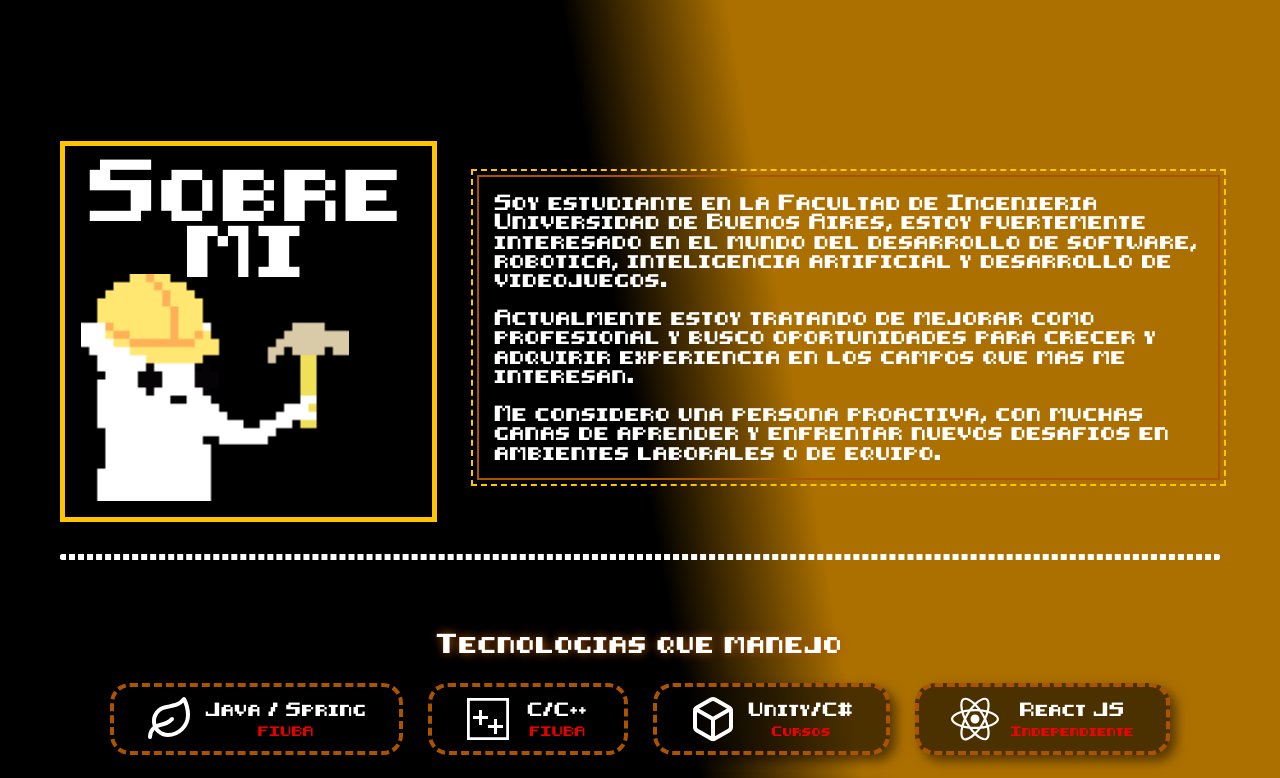
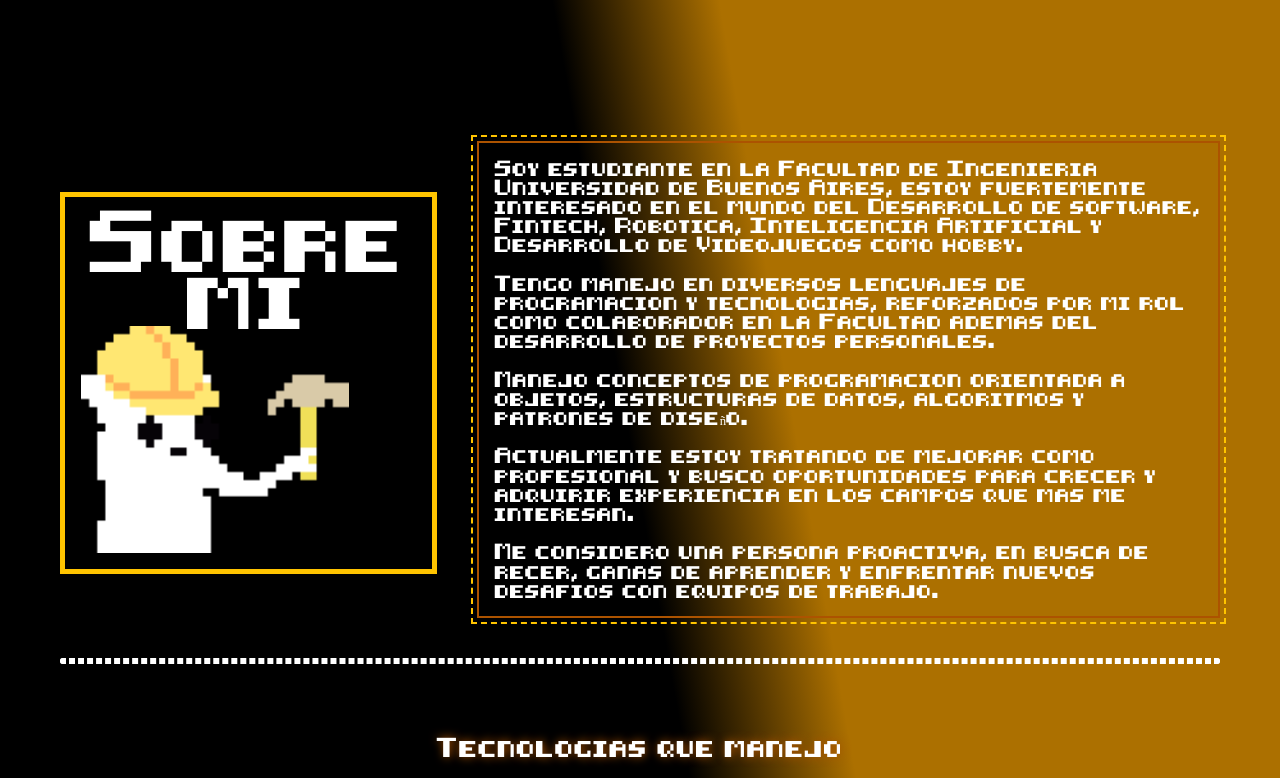
Before and after one commit to Yakolin/Myportfolio, a React (Vite) app: page / in a window 1280 px wide. Shown: the part 613-1391 px from the top of the page. Built offline with nearby package versions, Linux system fonts and the light colour scheme; what tailwindcss-animated would draw is missing.

Commit message:
More data to profile

```diff
--- a/src/components/profile.tsx
+++ b/src/components/profile.tsx
@@ -13,13 +13,19 @@ export default function Profile() {
             <div className="profile-bio">
                 <p style={{ textAlign: "left" }}>
                     Soy estudiante en la Facultad de Ingenieria Universidad de Buenos Aires, estoy fuertemente interesado en el mundo del
-                    desarrollo de software, robotica, inteligencia artificial y desarrollo de videojuegos.
+                    Desarrollo de software, Fintech, Robotica, Inteligencia Artificial y Desarrollo de Videojuegos como hobby.
+                    <br></br>
+                    <br></br>
+                    Tengo manejo en diversos lenguajes de programacion y tecnologias, reforzados por mi rol como colaborador en la Facultad ademas del desarrollo de proyectos personales.
+                    <br></br>
+                    <br></br>
+                    Manejo conceptos de programacion orientada a objetos, estructuras de datos, algoritmos y patrones de diseño.
                     <br></br>
                     <br></br>
                     Actualmente estoy tratando de mejorar como profesional y busco oportunidades para crecer y adquirir experiencia en los campos que mas me interesan.
                     <br></br>
                     <br></br>
-                    Me considero una persona proactiva, con muchas ganas de aprender y enfrentar nuevos desafios en ambientes laborales o de equipo.
+                    Me considero una persona proactiva, en busca de recer, ganas de aprender y enfrentar nuevos desafios con equipos de trabajo.
                     <br></br>
                 </p>
             </div>
```
